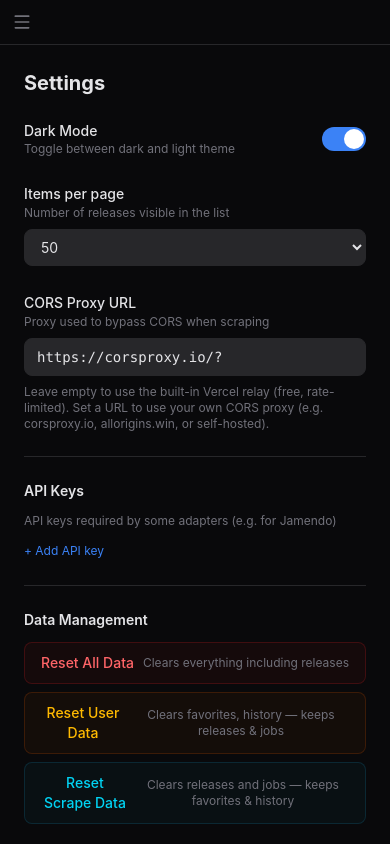
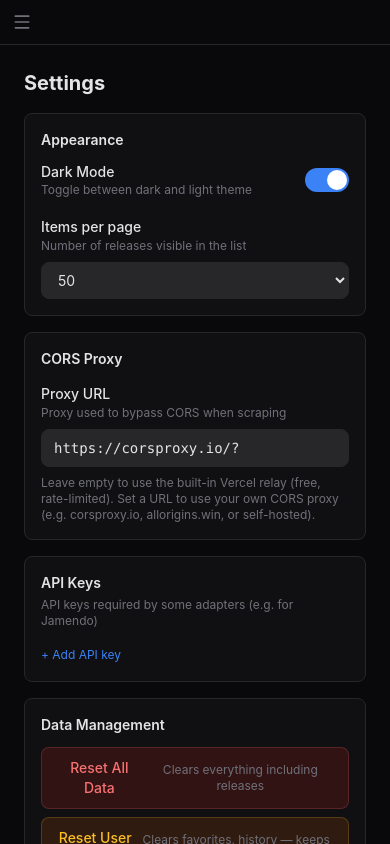
Before and after one commit to deveduar/SCRP-Music, a React (Vite) app: page /settings in a window 390 px wide. Built offline with nearby package versions, Linux system fonts and the light colour scheme.

Commit message:
scrpmusic(fix): ui fixes colors, styles and responsiveness

```diff
--- a/src/components/BatchActionBar.tsx
+++ b/src/components/BatchActionBar.tsx
@@ -357,7 +357,7 @@ export function BatchActionBar({
   return (
     <div className="flex flex-col w-full bg-surface border-b border-border-main shadow-sm min-h-28">
       {/* Row 1: Main controls */}
-      <div className="flex items-center gap-3 px-3 lg:px-4 py-3 w-full">
+      <div className="flex flex-wrap items-center gap-2 px-3 lg:px-4 py-3 w-full">
         {/* Left: Close and Count/Selection */}
         <div className="flex items-center gap-3 pr-3 border-r border-border-main shrink-0">
           <button
@@ -389,7 +389,7 @@ export function BatchActionBar({
         </div>
 
         {/* Center: Dynamic controls */}
-        <div className="flex items-center gap-3 flex-1 min-w-0">
+        <div className="flex flex-wrap items-center gap-2 flex-1 min-w-0">
           <div className="flex items-center gap-2">
             <span className="text-xs text-content-muted font-medium shrink-0">Action:</span>
             <select
@@ -471,7 +471,7 @@ export function BatchActionBar({
       </div>
 
       {/* Row 2: Selection controls */}
-      <div className="flex items-center gap-3 px-3 lg:px-4 py-1.5 border-t border-border-main/50 w-full">
+      <div className="flex flex-wrap items-center gap-2 px-3 lg:px-4 py-1.5 border-t border-border-main/50 w-full">
         <div className="flex items-center gap-2">
           {!selectionMode ? (
             <div className="flex items-center gap-2">
--- a/src/components/YouTubeButton.tsx
+++ b/src/components/YouTubeButton.tsx
@@ -77,7 +77,7 @@ export function YouTubeButton({ release }: YouTubeButtonProps) {
     <div>
       <button
         onClick={handleClick}
-        className="inline-flex items-center gap-1 px-1.5 py-0.5 text-xs bg-red-900/30 text-red-400 rounded hover:bg-red-800/40 transition-colors"
+        className="inline-flex items-center gap-1 px-1.5 py-0.5 text-xs bg-btn-red-bg text-btn-red-text rounded hover:bg-btn-red-hover cursor-pointer transition-colors"
         title="Search and play on YouTube"
       >
         {state === 'loading' ? (
--- a/src/index.css
+++ b/src/index.css
@@ -15,6 +15,40 @@
   --color-border-light: var(--border-light);
   --color-accent: var(--accent);
   --color-accent-hover: var(--accent-hover);
+  --color-btn-red-bg: var(--btn-red-bg);
+  --color-btn-red-text: var(--btn-red-text);
+  --color-btn-red-hover: var(--btn-red-hover);
+  --color-chip-red-bg: var(--chip-red-bg);
+  --color-chip-red-text: var(--chip-red-text);
+  --color-chip-green-bg: var(--chip-green-bg);
+  --color-chip-green-text: var(--chip-green-text);
+  --color-chip-blue-bg: var(--chip-blue-bg);
+  --color-chip-blue-text: var(--chip-blue-text);
+  --color-chip-cyan-bg: var(--chip-cyan-bg);
+  --color-chip-cyan-text: var(--chip-cyan-text);
+  --color-chip-purple-bg: var(--chip-purple-bg);
+  --color-chip-purple-text: var(--chip-purple-text);
+  --color-btn-red-bg: var(--btn-red-bg);
+  --color-btn-red-text: var(--btn-red-text);
+  --color-btn-red-hover: var(--btn-red-hover);
+  --color-btn-red-bg: var(--btn-red-bg);
+  --color-btn-red-text: var(--btn-red-text);
+  --color-btn-red-hover: var(--btn-red-hover);
+  --color-btn-danger-bg: var(--btn-danger-bg);
+  --color-btn-danger-text: var(--btn-danger-text);
+  --color-btn-danger-hover: var(--btn-danger-hover);
+  --color-btn-amber-bg: var(--btn-amber-bg);
+  --color-btn-amber-text: var(--btn-amber-text);
+  --color-btn-amber-hover: var(--btn-amber-hover);
+  --color-btn-cyan-bg: var(--btn-cyan-bg);
+  --color-btn-cyan-text: var(--btn-cyan-text);
+  --color-btn-cyan-hover: var(--btn-cyan-hover);
+  --color-btn-blue-bg: var(--btn-blue-bg);
+  --color-btn-blue-text: var(--btn-blue-text);
+  --color-btn-blue-hover: var(--btn-blue-hover);
+  --color-btn-green-bg: var(--btn-green-bg);
+  --color-btn-green-text: var(--btn-green-text);
+  --color-btn-green-hover: var(--btn-green-hover);
 }
 
 :root,
@@ -33,6 +67,34 @@
   --border-light: #3f3f46;
   --accent: #3b82f6;
   --accent-hover: #2563eb;
+  --btn-red-bg: rgba(127, 29, 29, 0.3);
+  --btn-red-text: #f87171;
+  --btn-red-hover: rgba(153, 27, 27, 0.4);
+  --chip-red-bg: rgba(127, 29, 29, 0.3);
+  --chip-red-text: #f87171;
+  --chip-green-bg: rgba(21, 128, 61, 0.3);
+  --chip-green-text: #4ade80;
+  --chip-blue-bg: rgba(30, 64, 175, 0.3);
+  --chip-blue-text: #60a5fa;
+  --chip-cyan-bg: rgba(21, 94, 117, 0.3);
+  --chip-cyan-text: #22d3ee;
+  --chip-purple-bg: rgba(88, 28, 135, 0.3);
+  --chip-purple-text: #c084fc;
+  --btn-danger-bg: rgba(127, 29, 29, 0.3);
+  --btn-danger-text: #f87171;
+  --btn-danger-hover: rgba(153, 27, 27, 0.4);
+  --btn-amber-bg: rgba(120, 53, 15, 0.3);
+  --btn-amber-text: #fbbf24;
+  --btn-amber-hover: rgba(146, 64, 14, 0.4);
+  --btn-cyan-bg: rgba(21, 94, 117, 0.3);
+  --btn-cyan-text: #22d3ee;
+  --btn-cyan-hover: rgba(21, 94, 117, 0.4);
+  --btn-blue-bg: rgba(30, 64, 175, 0.3);
+  --btn-blue-text: #60a5fa;
+  --btn-blue-hover: rgba(37, 99, 235, 0.4);
+  --btn-green-bg: rgba(21, 128, 61, 0.3);
+  --btn-green-text: #4ade80;
+  --btn-green-hover: rgba(22, 163, 74, 0.4);
 }
 
 [data-theme="light"] {
@@ -50,6 +112,34 @@
   --border-light: #d4d4d8;
   --accent: #2563eb;
   --accent-hover: #1d4ed8;
+  --btn-red-bg: rgba(185, 28, 28, 0.1);
+  --btn-red-text: #dc2626;
+  --btn-red-hover: rgba(185, 28, 28, 0.2);
+  --chip-red-bg: rgba(185, 28, 28, 0.1);
+  --chip-red-text: #dc2626;
+  --chip-green-bg: rgba(21, 128, 61, 0.1);
+  --chip-green-text: #16a34a;
+  --chip-blue-bg: rgba(30, 64, 175, 0.1);
+  --chip-blue-text: #2563eb;
+  --chip-cyan-bg: rgba(21, 94, 117, 0.1);
+  --chip-cyan-text: #0891b2;
+  --chip-purple-bg: rgba(88, 28, 135, 0.1);
+  --chip-purple-text: #9333ea;
+  --btn-danger-bg: rgba(185, 28, 28, 0.1);
+  --btn-danger-text: #dc2626;
+  --btn-danger-hover: rgba(185, 28, 28, 0.2);
+  --btn-amber-bg: rgba(180, 83, 9, 0.1);
+  --btn-amber-text: #d97706;
+  --btn-amber-hover: rgba(180, 83, 9, 0.2);
+  --btn-cyan-bg: rgba(21, 94, 117, 0.1);
+  --btn-cyan-text: #0891b2;
+  --btn-cyan-hover: rgba(21, 94, 117, 0.2);
+  --btn-blue-bg: rgba(30, 64, 175, 0.1);
+  --btn-blue-text: #2563eb;
+  --btn-blue-hover: rgba(30, 64, 175, 0.2);
+  --btn-green-bg: rgba(21, 128, 61, 0.1);
+  --btn-green-text: #16a34a;
+  --btn-green-hover: rgba(21, 128, 61, 0.2);
 }
 
 html, body, #root {
--- a/src/pages/Scraper.tsx
+++ b/src/pages/Scraper.tsx
@@ -510,12 +510,12 @@ export function Scraper() {
             </div>
             <div className="space-y-1.5 max-h-60 overflow-auto">
               {jobs.slice(0, 20).map((job) => (
-                <div key={job.id} className="flex items-center gap-2 text-xs px-2 py-1.5 bg-surface-secondary rounded">
+                <div key={job.id} className="flex flex-wrap items-center gap-x-2 gap-y-1 text-xs px-2 py-1.5 bg-surface-secondary rounded">
                   <span className={`w-1.5 h-1.5 rounded-full shrink-0 ${
                     job.status === 'completed' ? 'bg-green-400' : 'bg-red-400'
                   }`} />
                   <span className="font-medium text-content-secondary truncate max-w-[120px]">{job.genre.label}</span>
-                  <span className="text-[10px] text-cyan-500/70 shrink-0">{job.adapterName}</span>
+                  <span className="text-[10px] text-cyan-500/70">{job.adapterName}</span>
                   <span className="text-content-muted">pages {job.startPage}-{job.endPage}</span>
                   <span className="text-content-muted">—</span>
                   <span className="text-content-secondary">{job.totalReleases} releases</span>
--- a/src/pages/Settings.tsx
+++ b/src/pages/Settings.tsx
@@ -89,9 +89,12 @@ export function Settings() {
   }
 
   return (
-    <div className="p-6 overflow-auto h-full max-w-xl">
-      <h2 className="text-xl font-bold text-content mb-6">Settings</h2>
-      <div className="space-y-6">
+    <div className="p-6 overflow-auto h-full space-y-4">
+      <h2 className="text-xl font-bold text-content mb-4">Settings</h2>
+
+      {/* Appearance */}
+      <div className="bg-surface-card border border-border-main rounded-lg p-4">
+        <h3 className="text-sm font-semibold text-content mb-3">Appearance</h3>
         <div className="flex items-center justify-between">
           <div>
             <p className="text-sm font-medium text-content">Dark Mode</p>
@@ -111,7 +114,7 @@ export function Settings() {
           </button>
         </div>
 
-        <div>
+        <div className="mt-4">
           <label className="text-sm font-medium text-content">Items per page</label>
           <p className="text-xs text-content-muted mb-2">Number of releases visible in the list</p>
           <select
@@ -125,9 +128,12 @@ export function Settings() {
             <option value={200}>200</option>
           </select>
         </div>
+      </div>
 
-        <div>
-          <label className="text-sm font-medium text-content">CORS Proxy URL</label>
+      {/* CORS Proxy */}
+      <div className="bg-surface-card border border-border-main rounded-lg p-4">
+        <h3 className="text-sm font-semibold text-content mb-3">CORS Proxy</h3>
+        <label className="text-sm font-medium text-content">Proxy URL</label>
         <p className="text-xs text-content-muted mb-2">
           Proxy used to bypass CORS when scraping
         </p>
@@ -160,11 +166,10 @@ export function Settings() {
         </div>
       </div>
 
-        <hr className="border-border-main" />
-
-        <div>
-          <h3 className="text-sm font-semibold text-content mb-3">API Keys</h3>
-          <p className="text-xs text-content-muted mb-2">API keys required by some adapters (e.g. for Jamendo)</p>
+      {/* API Keys */}
+      <div className="bg-surface-card border border-border-main rounded-lg p-4">
+        <h3 className="text-sm font-semibold text-content mb-1">API Keys</h3>
+        <p className="text-xs text-content-muted mb-3">API keys required by some adapters (e.g. for Jamendo)</p>
         <div className="space-y-2">
           {Object.entries(settings.apiKeys).map(([adapter, key]) => (
               <div key={adapter} className="flex items-center gap-2">
@@ -215,14 +220,14 @@ export function Settings() {
               />
               <button
                 onClick={handleAddKey}
-                  className="p-2 text-xs text-green-400 hover:text-green-300 transition-colors"
+                className="p-2 text-xs text-green-400 hover:text-green-300 cursor-pointer transition-colors"
                 title="Save"
               >
                 ✓
               </button>
               <button
                 onClick={() => { setAddingNew(false); setNewAdapterName(''); setNewAdapterKey('') }}
-                  className="p-2 text-xs text-content-muted hover:text-content transition-colors"
+                className="p-2 text-xs text-content-muted hover:text-content cursor-pointer transition-colors"
                 title="Cancel"
               >
                 ×
@@ -231,7 +236,7 @@ export function Settings() {
           ) : (
             <button
               onClick={() => setAddingNew(true)}
-                className="text-xs text-accent hover:text-accent-hover transition-colors"
+              className="text-xs text-accent hover:text-accent-hover cursor-pointer transition-colors"
             >
               + Add API key
             </button>
@@ -239,28 +244,27 @@ export function Settings() {
         </div>
       </div>
 
-        <hr className="border-border-main" />
-
-        <div>
+      {/* Data Management */}
+      <div className="bg-surface-card border border-border-main rounded-lg p-4">
         <h3 className="text-sm font-semibold text-content mb-3">Data Management</h3>
         <div className="space-y-2">
           <button
             onClick={handleResetAll}
-              className="w-full flex items-center gap-2 px-4 py-2.5 text-sm text-red-400 bg-red-900/10 border border-red-900/40 rounded-lg hover:bg-red-900/20 transition-colors"
+            className="w-full flex items-center gap-2 px-4 py-2.5 text-sm text-btn-danger-text bg-btn-danger-bg border border-btn-danger-text/20 rounded-lg hover:bg-btn-danger-hover cursor-pointer transition-colors"
           >
             <span className="font-medium">Reset All Data</span>
             <span className="text-xs text-content-muted ml-auto">Clears everything including releases</span>
           </button>
           <button
             onClick={handleResetUserData}
-              className="w-full flex items-center gap-2 px-4 py-2.5 text-sm text-amber-400 bg-amber-900/10 border border-amber-900/40 rounded-lg hover:bg-amber-900/20 transition-colors"
+            className="w-full flex items-center gap-2 px-4 py-2.5 text-sm text-btn-amber-text bg-btn-amber-bg border border-btn-amber-text/20 rounded-lg hover:bg-btn-amber-hover cursor-pointer transition-colors"
           >
             <span className="font-medium">Reset User Data</span>
             <span className="text-xs text-content-muted ml-auto">Clears favorites, history — keeps releases &amp; jobs</span>
           </button>
           <button
             onClick={handleResetScrapeData}
-              className="w-full flex items-center gap-2 px-4 py-2.5 text-sm text-cyan-400 bg-cyan-900/10 border border-cyan-900/40 rounded-lg hover:bg-cyan-900/20 transition-colors"
+            className="w-full flex items-center gap-2 px-4 py-2.5 text-sm text-btn-cyan-text bg-btn-cyan-bg border border-btn-cyan-text/20 rounded-lg hover:bg-btn-cyan-hover cursor-pointer transition-colors"
           >
             <span className="font-medium">Reset Scrape Data</span>
             <span className="text-xs text-content-muted ml-auto">Clears releases and jobs — keeps favorites &amp; history</span>
@@ -268,9 +272,8 @@ export function Settings() {
         </div>
       </div>
 
-        <hr className="border-border-main" />
-
-        <div>
+      {/* Export / Import */}
+      <div className="bg-surface-card border border-border-main rounded-lg p-4">
         <h3 className="text-sm font-semibold text-content mb-3">Export / Import</h3>
         <input
           ref={fileInputRef}
@@ -282,14 +285,14 @@ export function Settings() {
         <div className="space-y-2">
           <button
             onClick={handleExport}
-              className="w-full flex items-center gap-2 px-4 py-2.5 text-sm text-blue-400 bg-blue-900/10 border border-blue-900/40 rounded-lg hover:bg-blue-900/20 transition-colors"
+            className="w-full flex items-center gap-2 px-4 py-2.5 text-sm text-btn-blue-text bg-btn-blue-bg border border-btn-blue-text/20 rounded-lg hover:bg-btn-blue-hover cursor-pointer transition-colors"
           >
             <span className="font-medium">Export All Data</span>
             <span className="text-xs text-content-muted ml-auto">Download all data as JSON</span>
           </button>
           <button
             onClick={() => fileInputRef.current?.click()}
-              className="w-full flex items-center gap-2 px-4 py-2.5 text-sm text-green-400 bg-green-900/10 border border-green-900/40 rounded-lg hover:bg-green-900/20 transition-colors"
+            className="w-full flex items-center gap-2 px-4 py-2.5 text-sm text-btn-green-text bg-btn-green-bg border border-btn-green-text/20 rounded-lg hover:bg-btn-green-hover cursor-pointer transition-colors"
           >
             <span className="font-medium">Import All Data</span>
             <span className="text-xs text-content-muted ml-auto">Replace current data from JSON file</span>
@@ -297,6 +300,5 @@ export function Settings() {
         </div>
       </div>
     </div>
-    </div>
   )
 }
```
Also changed, not shown: src/components/BrowseToolbar.tsx (+5 -5 lines), src/components/ReleaseCard.tsx (+13 -13 lines), src/pages/History.tsx (+5 -5 lines). Lines whose indentation alone changed are shown as unchanged.
